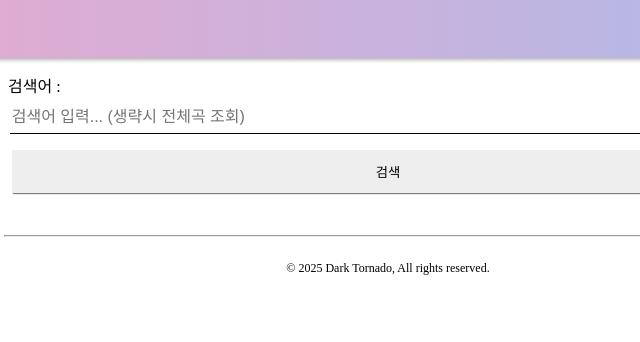
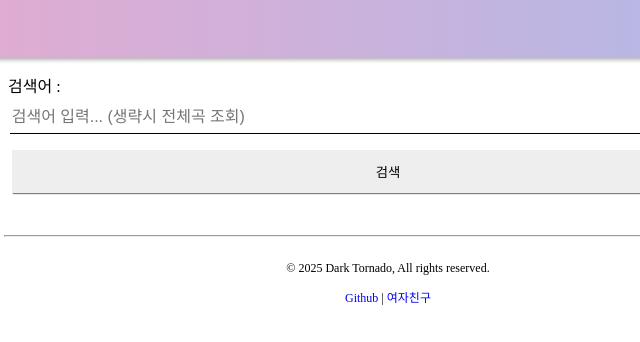
Before and after one commit to DarkTornado/OhMyGirlMusic, a plain HTML site: page index.html in a window 1280 px wide. Shown: the full height of the page, 252-892 px from the left. Drawn offline with Linux system fonts and the light colour scheme; a web font is replaced by a local one.

Commit message:
github and GFRIEND link added

```diff
--- a/index.html
+++ b/index.html
@@ -25,6 +25,11 @@
     </div>
     <div class='footer'>
         <p class='copyright'>© 2025 Dark Tornado, All rights reserved.</p>
+        <p class='copyright'>
+            <a href='https://github.com/DarkTornado/OhMyGirlMusic'>Github</a>
+            |
+            <a href='https://music.gfriend.kr/'>여자친구</a>
+        </p>
     </div>
     <script type='text/javascript' src='./script.js'></script>
     <!-- script type='text/javascript'>
--- a/style.css
+++ b/style.css
@@ -99,3 +99,7 @@ p.copyright {
     text-align: center;
     font-size: 12px;
 }
+
+a {
+    text-decoration: none;
+}
```
